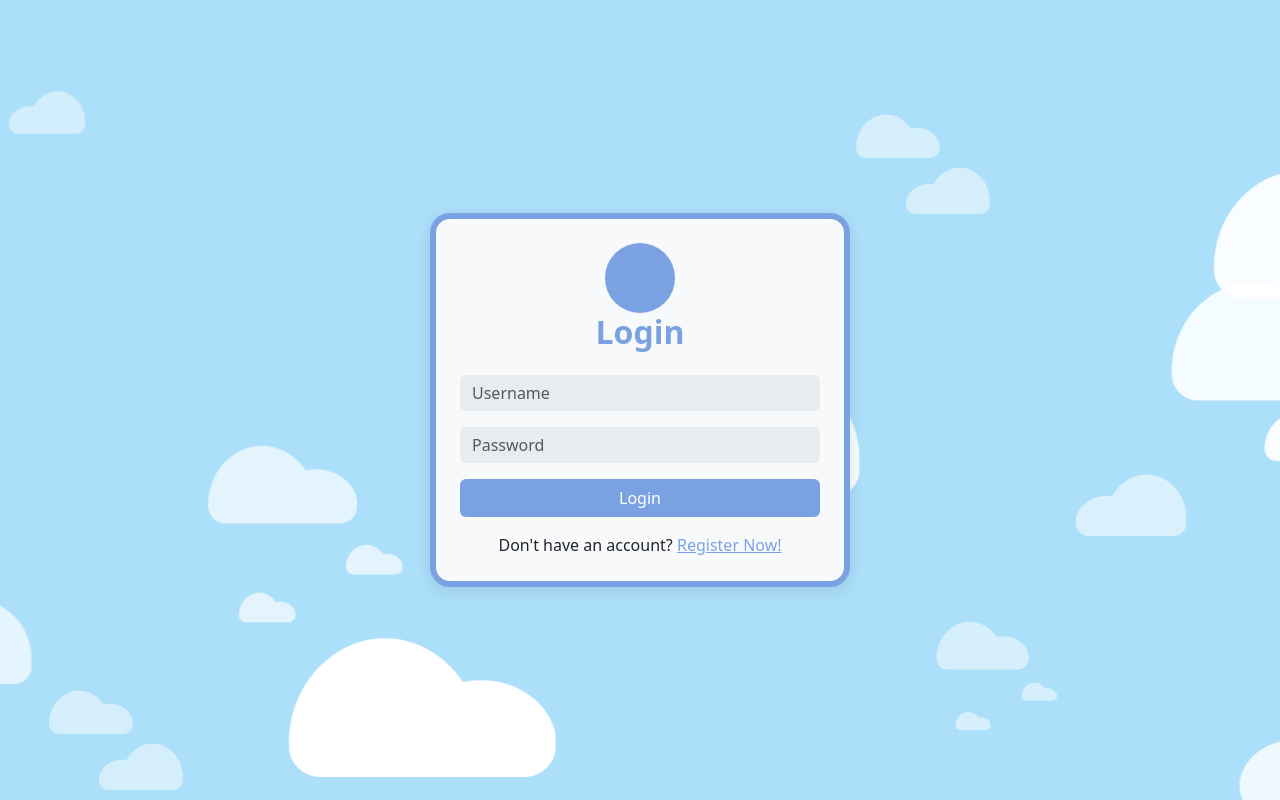
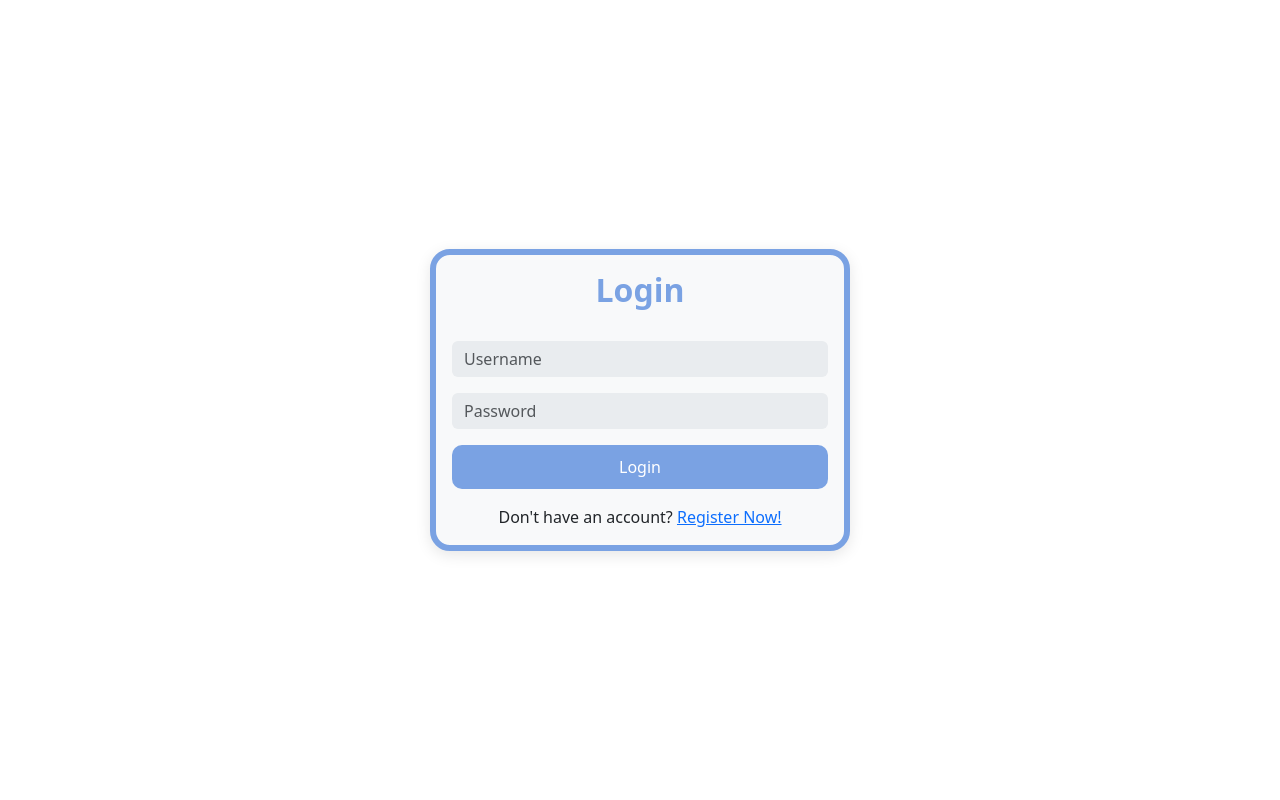
Before and after one commit to naddyafav/LargeProjectCOP4331, a React (Vite) app in the folder PersonalityApp/client/: page / in a window 1280 px wide. Built offline with nearby package versions, Linux system fonts and the light colour scheme.

Commit message:
cleaded up css so there isn't as much repeating

```diff
--- a/PersonalityApp/client/src/index.css
+++ b/PersonalityApp/client/src/index.css
@@ -4,17 +4,67 @@ html, body {
   overflow-x: hidden; /* prevents horizontal scroll */
 }
 
-.profile-button {
-  flex: 1;
-  padding: 10px;
+.button {
+  width: 100%;
+  background-color: #7aa2e3;
+  color: white;
+  font-weight: 500;
+
   border: none;
-  border-radius: 8px;
+  border-radius: 10px;
+
+  padding: 10px 12px;
   cursor: pointer;
-  background-color: #2d2d2d;
-  color: white;
-  transition: 0.2s;
+
+  transition: 0.2s ease;
 }
 
-.profile-button:hover {
-  background-color: #444;
+.button:hover {
+  background-color: #6a92d6;
 }
+
+.card {
+  width: 100%;
+  max-width: 420px;
+
+  padding: 1rem;
+
+  background-color: #f8f9fa;
+
+  border-radius: 20px;
+  border: 6px solid #7aa2e3;
+
+  box-shadow: 0 4px 15px rgba(0, 0, 0, 0.1);
+
+  z-index: 1;
+}
+
+.page-center {
+  display: flex;
+  justify-content: center;
+  align-items: center;
+
+  width: 100%;
+  height: 100vh;
+
+  position: relative;
+  overflow: hidden;
+}
+
+.page-sky {
+  background-color: "#ACDFFA";
+}
+
+.page-header {
+  color: #7aa2e3;
+  font-weight: 600;
+}
+
+.page-text {
+  color: #7aa2e3;
+  font-weight: 400;
+}
+
+.link-color {
+  color: "#7aa2e3"
+}
--- a/PersonalityApp/client/src/pages/Home.tsx
+++ b/PersonalityApp/client/src/pages/Home.tsx
@@ -42,42 +42,15 @@ export default function Home() {
   }, []);
 
   return (
-    <div
-      className="d-flex justify-content-center align-items-center"
-      style={{ width: "100%", height: "100vh", backgroundColor: "#ACDFFA", position: "relative", overflow: "hidden" }}
-    >
-
+    <div className="page-center page-sky">
       <Clouds />
-
       {/* Card */}
-      <div
-        className="p-4"
-        style={{
-          width: "100%",
-          maxWidth: "420px",
-          backgroundColor: "#f8f9fa",
-          borderRadius: "20px",
-          border: "6px solid #7aa2e3",
-          boxShadow: "0 4px 15px rgba(0,0,0,0.1)",
-          zIndex: 1,
-        }}
-      >
+      <div className="card">
         <div className="text-center mb-4">
-          <div
-            style={{
-              width: "70px",
-              height: "70px",
-              backgroundColor: "#7aa2e3",
-              borderRadius: "50%",
-              margin: "0 auto",
-            }}
-          ></div>
-          <h2 style={{ color: "#7aa2e3", fontWeight: 600 }}>Profile</h2>
+          <h2 className="page-header">Profile</h2>
         </div>
 
-        <div className="profile-card">
-          <h2>Profile</h2>
-
+        <div className="page-text">
           <p><strong>First Name:</strong> {userData?.firstName}</p>
           <p><strong>Last Name:</strong> {userData?.lastName}</p>
           <p><strong>Username:</strong> {userData?.username}</p>
@@ -91,17 +64,9 @@ export default function Home() {
             gap: "10px"
           }}
         >
-          <button onClick={goToQuiz} className="profile-button">
-            Quiz
-          </button>
-
-          <button onClick={handleLogout} className="profile-button">
-            Logout
-          </button>
-
-          <button onClick={goToFriends} className="profile-button">
-            Friends
-          </button>
+          <button onClick={goToQuiz} className="button">Quiz</button>
+          <button onClick={handleLogout} className="button">Logout</button>
+          <button onClick={goToFriends} className="button">Friends</button>
         </div>
       </div>
     </div>
--- a/PersonalityApp/client/src/pages/Login.tsx
+++ b/PersonalityApp/client/src/pages/Login.tsx
@@ -35,37 +35,14 @@ export default function Login() {
   const inputStyle = { backgroundColor: "#e9ecef", border: "none" };
 
   return (
-    <div
-      className="d-flex justify-content-center align-items-center"
-      style={{ width: "100%", height: "100vh", backgroundColor: "#ACDFFA", position: "relative", overflow: "hidden" }}
-    >
+    <div className="page-center page-sky">
 
       <Clouds />
 
       {/* Card */}
-      <div
-        className="p-4"
-        style={{
-          width: "100%",
-          maxWidth: "420px",
-          backgroundColor: "#f8f9fa",
-          borderRadius: "20px",
-          border: "6px solid #7aa2e3",
-          boxShadow: "0 4px 15px rgba(0,0,0,0.1)",
-          zIndex: 1,
-        }}
-      >
+      <div className="card">
         <div className="text-center mb-4">
-          <div
-            style={{
-              width: "70px",
-              height: "70px",
-              backgroundColor: "#7aa2e3",
-              borderRadius: "50%",
-              margin: "0 auto",
-            }}
-          ></div>
-          <h2 style={{ color: "#7aa2e3", fontWeight: 600 }}>Login</h2>
+          <h2 className="page-header">Login</h2>
         </div>
 
         <form onSubmit={handleSubmit}>
@@ -94,18 +71,14 @@ export default function Login() {
 
           {error && <p style={{ color: "red" }}>{error}</p>}
 
-          <button
-            type="submit"
-            className="btn w-100"
-            style={{ backgroundColor: "#7aa2e3", color: "white", fontWeight: 500 }}
-          >
+          <button type="submit" className="button">
             Login
           </button>
         </form>
 
         <p className="text-center mt-3 mb-0">
           Don't have an account?{" "}
-          <a href="/registration" style={{ color: "#7aa2e3" }}>
+          <a href="/registration" className="link-color">
             Register Now!
           </a>
         </p>
--- a/PersonalityApp/client/src/pages/Registration.tsx
+++ b/PersonalityApp/client/src/pages/Registration.tsx
@@ -61,46 +61,15 @@ export default function Registration() {
   const inputStyle = { backgroundColor: "#e9ecef", border: "none" };
 
   return (
-    <div
-      className="d-flex justify-content-center align-items-center"
-      style={{ width: "100%", height: "100vh", backgroundColor: "#2F344B", position: "relative", overflow: "hidden" }}
-    >
+    <div className="page-center page-sky">
 
       <Clouds />
 
-      {/* CARD */}
-      <div
-        className="p-4"
-        style={{
-          width: "100%",
-          maxWidth: "420px",
-          backgroundColor: "#f8f9fa",
-          borderRadius: "20px",
-          border: "6px solid #7aa2e3",
-          boxShadow: "0 4px 15px rgba(0,0,0,0.1)",
-          zIndex: 1,
-        }}
-      >
-        {/* Icon */}
-        <div className="text-center mb-2">
-          <div
-            style={{
-              width: "70px",
-              height: "70px",
-              backgroundColor: "#000000",
-              borderRadius: "50%",
-              margin: "0 auto",
-            }}
-          ></div>
+      {/* Card */}
+      <div className="card">
+        <div className="text-center mb-4">
+          <h2 className="page-header">Registration</h2>
         </div>
-
-        {/* Title */}
-        <h2
-          className="text-center mb-4"
-          style={{ color: "#7aa2e3", fontWeight: "600" }}
-        >
-          Register
-        </h2>
 
         <form onSubmit={handleSubmit}>
           {/* First + Last */}
@@ -162,14 +131,7 @@ export default function Registration() {
           {error && <div style={{ color: "red", marginBottom: "1rem" }}>{error}</div>}
 
           {/* Button */}
-          <button
-            className="btn w-100"
-            style={{
-              backgroundColor: "#000000",
-              color: "white",
-              fontWeight: "500",
-            }}
-          >
+          <button className="button" style={{ backgroundColor: "#000"}}>
             Register
           </button>
         </form>
@@ -177,7 +139,7 @@ export default function Registration() {
         {/* Footer */}
         <p className="text-center mt-3 mb-0">
           Have an account?{" "}
-          <a href="/login" style={{ color: "#7aa2e3" }}>
+          <a href="/login" className="link-color">
             Login Now!
           </a>
         </p>
```
